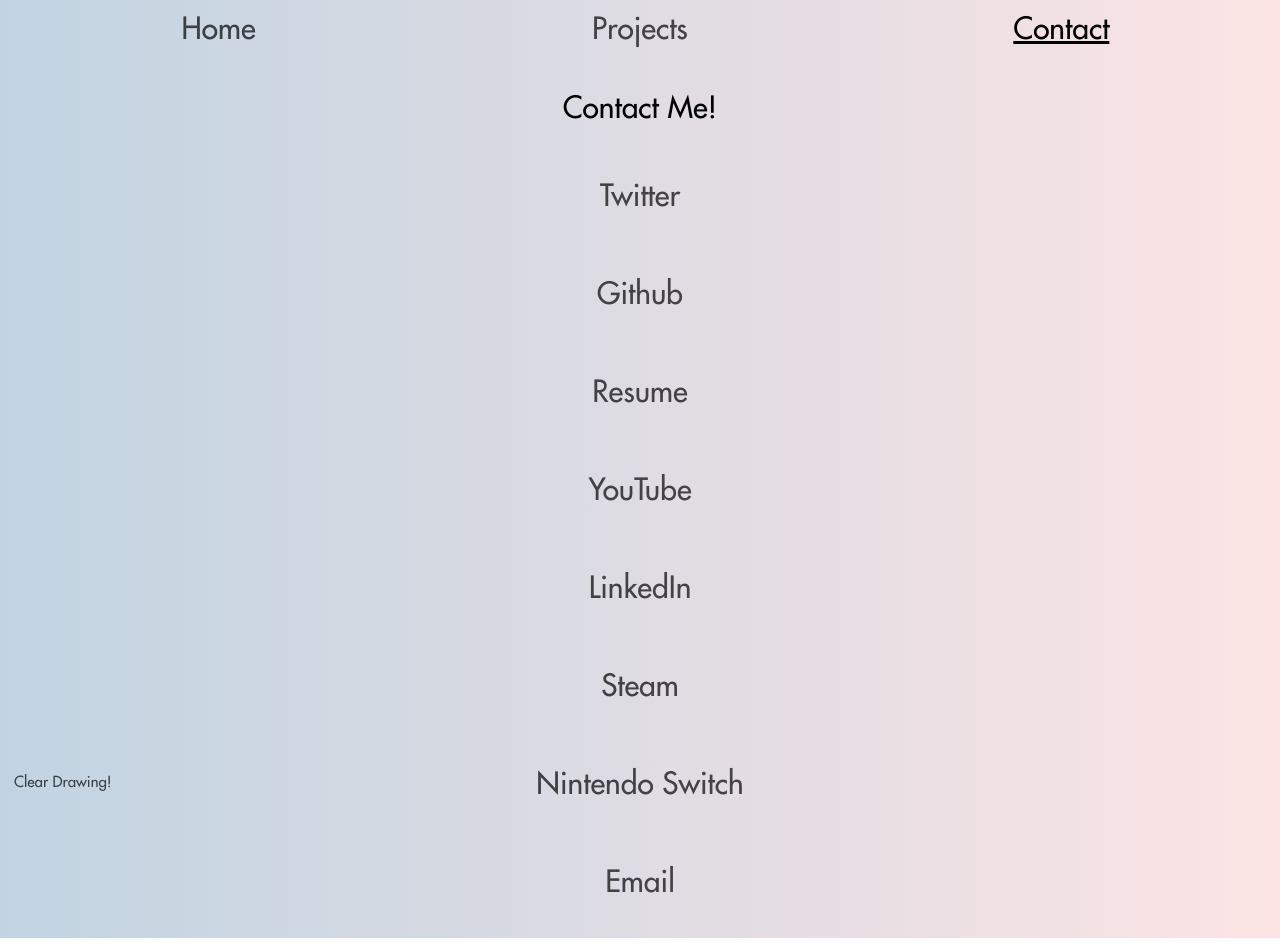
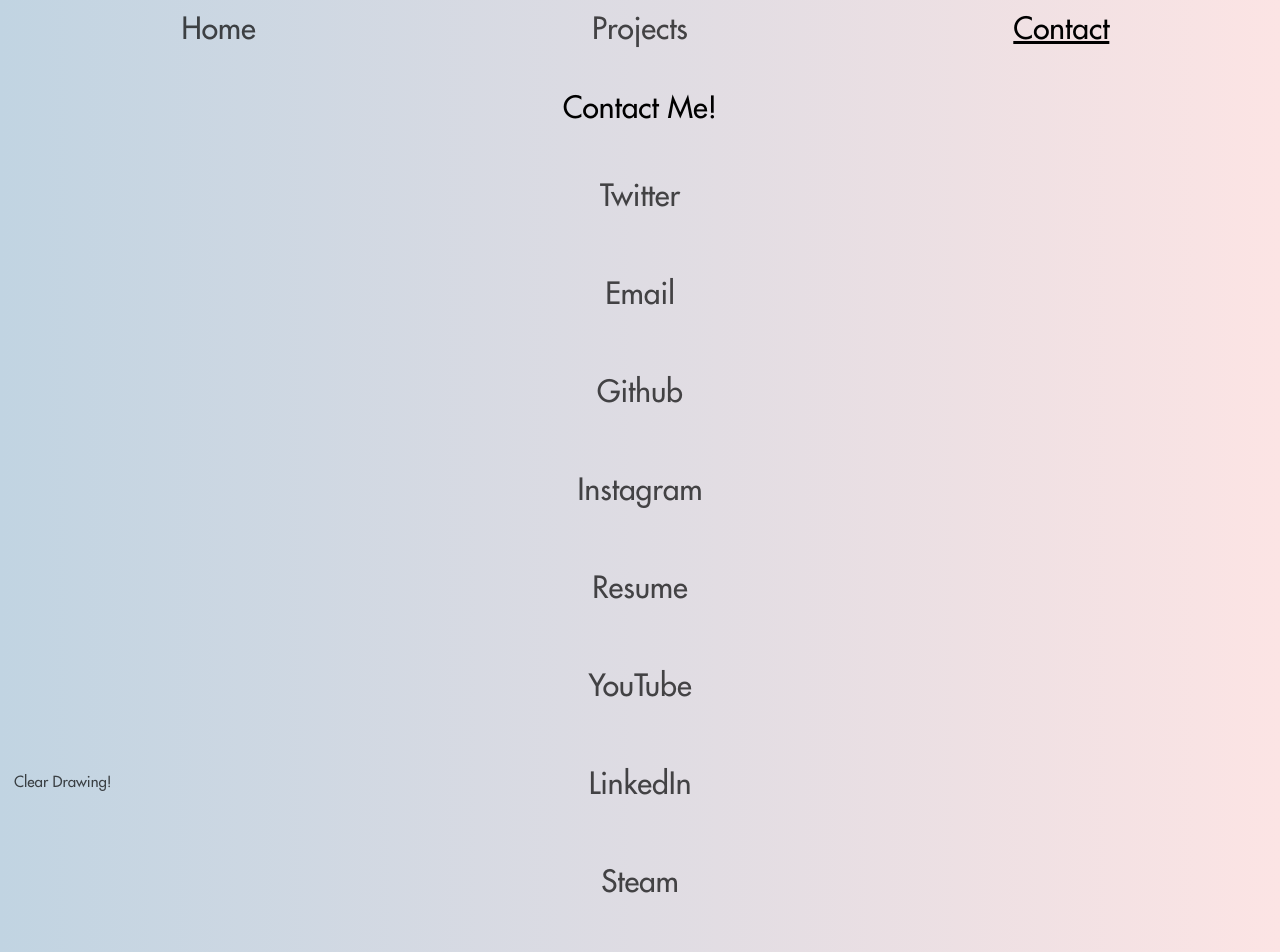
Before and after one commit to DannyDorito/jallison.co.uk, an Angular app: page /contact in a window 1280 px wide. Shown: the top 952 px of the page. Built offline with nearby package versions, Linux system fonts and the light colour scheme.

Commit message:
updated contact info

```diff
--- a/src/app/contact/contact.component.css
+++ b/src/app/contact/contact.component.css
@@ -41,6 +41,10 @@
   color: #e4000f;
 }
 
+.instagram:hover {
+  color: #e95950;
+}
+
 .contact-div {
   margin-bottom: 20px;
 }
--- a/src/app/contact/contact.component.html
+++ b/src/app/contact/contact.component.html
@@ -1,11 +1,12 @@
 <div class="center">
   <div class="contact-div">Contact Me!</div>
   <a class="contact twitter" href="https://twitter.com/JohnAllis0n">Twitter</a>
+  <a class="contact email" href="mailto:john@jallison.co.uk">Email</a>
   <a class="contact github" href="https://github.com/DannyDorito">Github</a>
+  <a class="contact github" href="https://www.instagram.com/johnallis0n">Instagram</a>
   <a class="contact resume" href="https://drive.google.com/open?id=1vfRVABtD0naGsLoiwo4VFXHj2E340ocopp6vK-HTYoA">Resume</a>
   <a class="contact youtube" href="https://www.youtube.com/channel/UCo-lbwUsZgmX0tVH7gixR1g">YouTube</a>
   <a class="contact linkedin" href="https://www.linkedin.com/in/johnallison-">LinkedIn</a>
   <a class="contact steam" href="https://steamcommunity.com/id/Danny_Dorito">Steam</a>
   <a class="contact switch" href="https://i.imgur.com/7v9Q0lI.png">Nintendo Switch</a>
-  <a class="contact email" href="mailto:johna222@yahoo.com">Email</a>
 </div>
```
